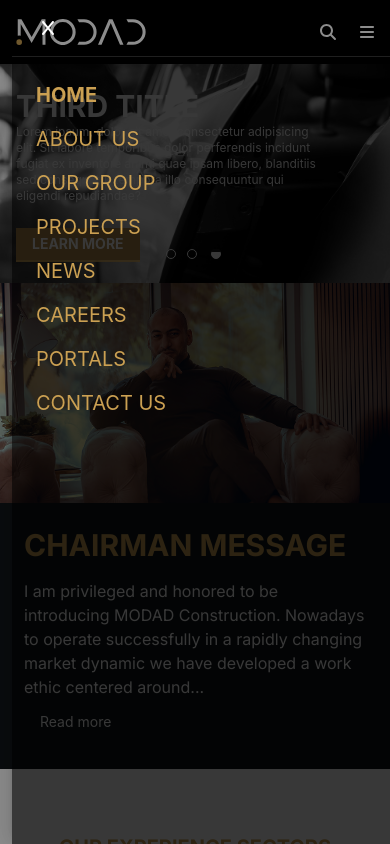
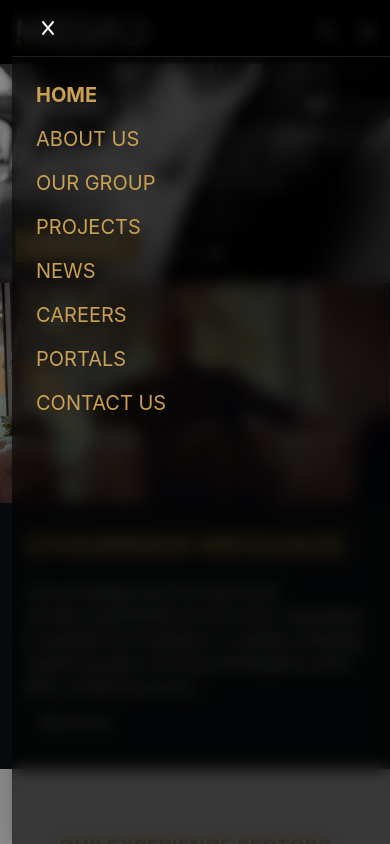
Before and after one commit to Sherif-jr/modad-construction-nextjs, a Next.js app: page / in a window 390 px wide. Both pictures are taken after a click on the button 367 px from the left and 32 px from the top of the page. Shown: the top 844 px of the page. Built offline with nearby package versions, Linux system fonts and the light colour scheme.

Commit message:
Update BurgerMenu.tsx

```diff
--- a/src/components/UI/BurgerMenu.tsx
+++ b/src/components/UI/BurgerMenu.tsx
@@ -38,7 +38,8 @@ const BurgerMenu = () => {
           content: { backgroundColor: "transparent" },
         }}
         classNames={{
-          body: "bg-black/60",
+          header: "bg-black/60 backdrop-blur ",
+          body: "bg-black/60 backdrop-blur",
         }}
         closeIcon={<FontAwesomeIcon icon={faX} className="text-white" />}
       >
```
